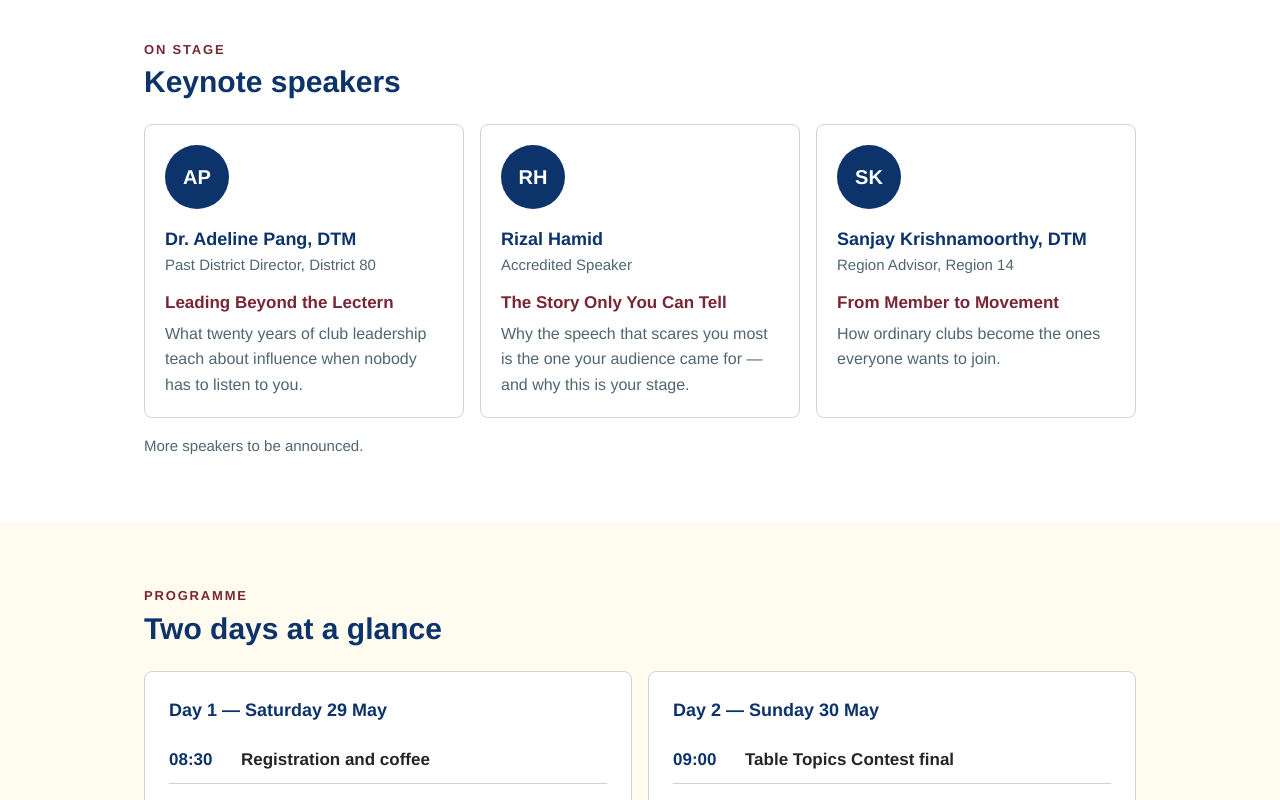
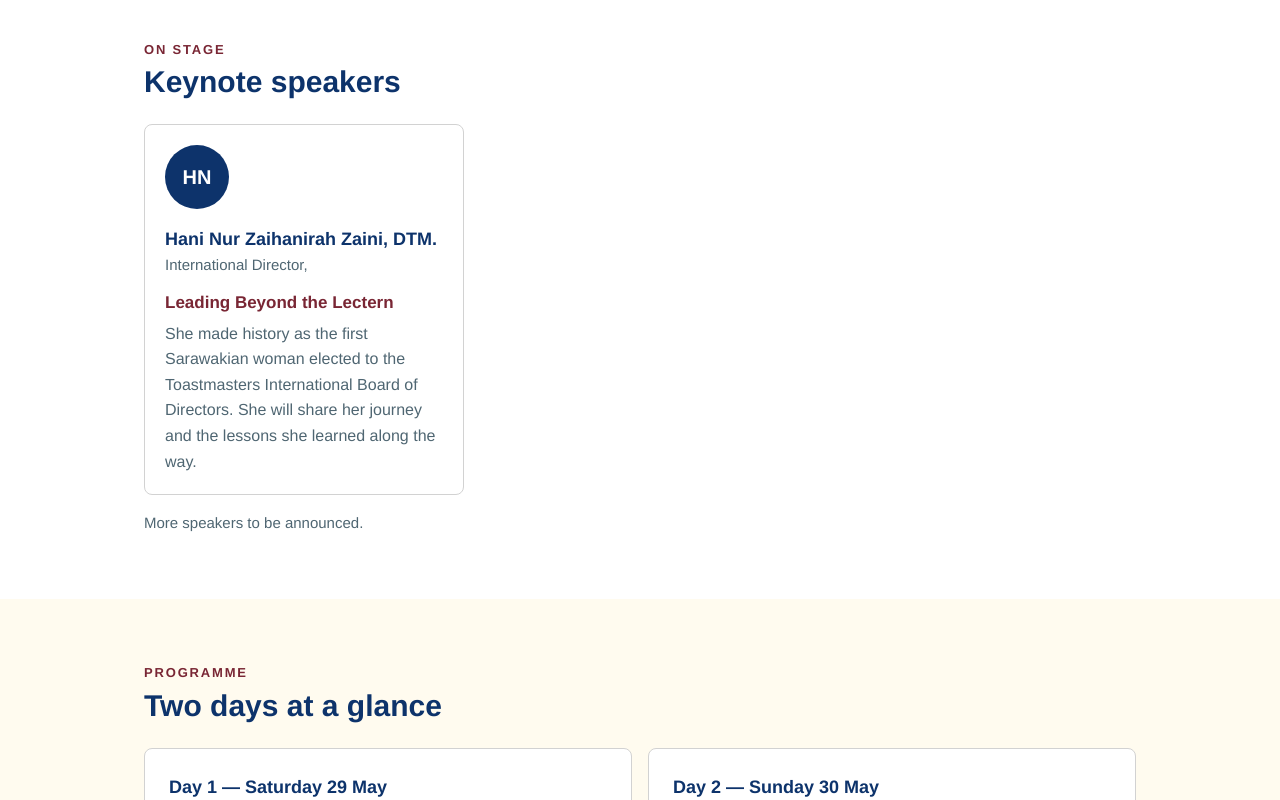
Before and after one commit to maksha19/acpublic, a React (Vite) app: page / in a window 1280 px wide. Shown: the part 1360-2160 px from the top of the page. Built offline with nearby package versions, Linux system fonts and the light colour scheme; no server answers; a web font is replaced by a local one.

Commit message:
update info

```diff
--- a/src/content/conference.ts
+++ b/src/content/conference.ts
@@ -180,23 +180,23 @@ export const CONFERENCE: ConferenceContent = {
      so a demo never shows the same fake person on stage and in the queue. */
   speakers: [
     {
-      name: 'Dr. Adeline Pang, DTM',
-      credentials: 'Past District Director, District 80',
+      name: 'Hani Nur Zaihanirah Zaini, DTM. ',
+      credentials: 'International Director,',
       session: 'Leading Beyond the Lectern',
-      blurb: 'What twenty years of club leadership teach about influence when nobody has to listen to you.',
+      blurb: '    She made history as the first Sarawakian woman elected to the Toastmasters International Board of Directors. She will share her journey and the lessons she learned along the way.',
     },
-    {
-      name: 'Rizal Hamid',
-      credentials: 'Accredited Speaker',
-      session: 'The Story Only You Can Tell',
-      blurb: 'Why the speech that scares you most is the one your audience came for — and why this is your stage.',
-    },
-    {
-      name: 'Sanjay Krishnamoorthy, DTM',
-      credentials: 'Region Advisor, Region 14',
-      session: 'From Member to Movement',
-      blurb: 'How ordinary clubs become the ones everyone wants to join.',
-    },
+    // {
+    //   name: 'Rizal Hamid',
+    //   credentials: 'Accredited Speaker',
+    //   session: 'The Story Only You Can Tell',
+    //   blurb: 'Why the speech that scares you most is the one your audience came for — and why this is your stage.',
+    // },
+    // {
+    //   name: 'Sanjay Krishnamoorthy, DTM',
+    //   credentials: 'Region Advisor, Region 14',
+    //   session: 'From Member to Movement',
+    //   blurb: 'How ordinary clubs become the ones everyone wants to join.',
+    // },
   ],
 
   /* Day labels are [REAL] (29 May 2027 is a Saturday). The four highlight
@@ -307,7 +307,7 @@ export const CONFERENCE: ConferenceContent = {
     {
       quote:
         'I came for the contest final and left with three new mentors. Nothing else in the Toastmasters year puts this many good people in one room.',
-      name: 'Elsie Tay',
+      name: 'Jackie Tan',
       club: 'Katong Toastmasters',
     },
     {
```
